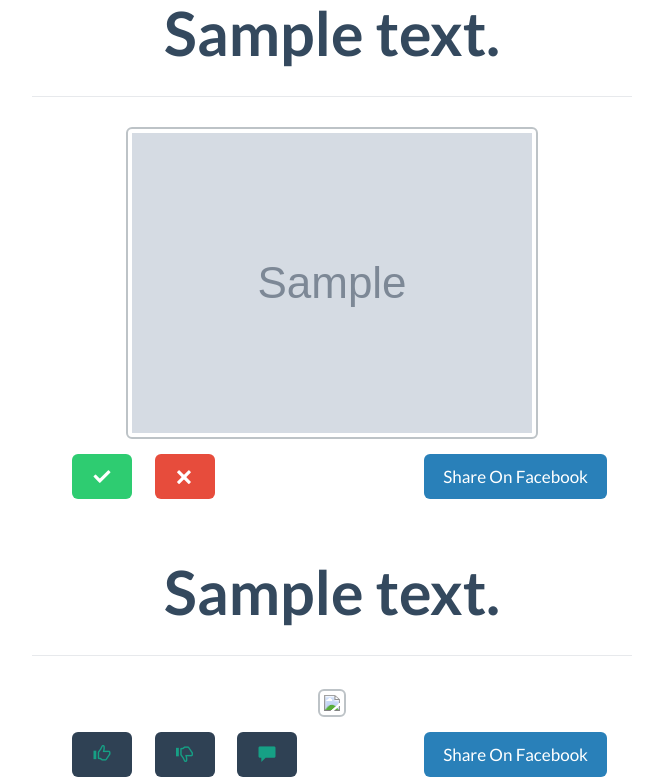
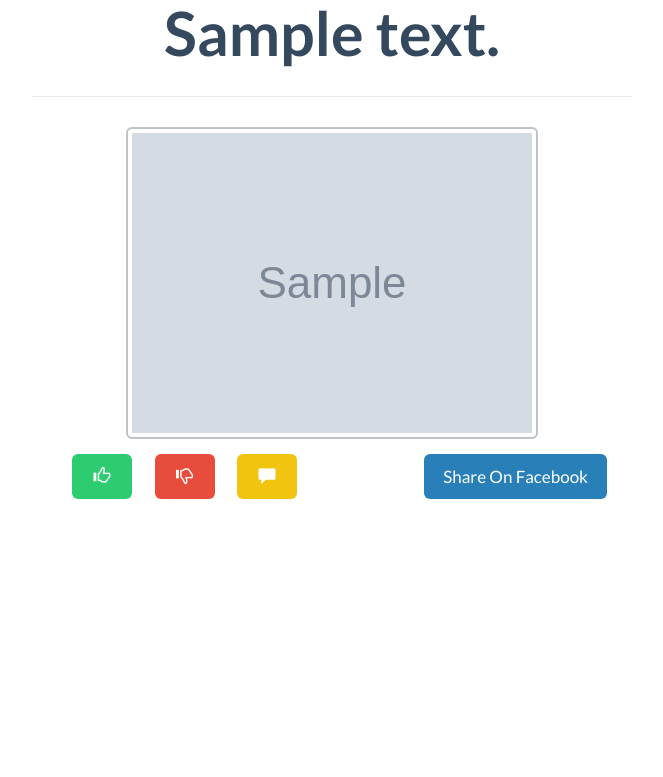
Before and after one commit to sonclark/MemeNUS, a Python web app: template templates/home.html in a window 1280 px wide. Shown: the part 100-877 px from the top of the page, without its empty margins (308-971 px from the left). After the commit the page ends 599 px from the top, so only its background shows below. Run offline with Jinja, Linux system fonts and the light colour scheme; the template is opened without the code that fills it: most values are stand-ins (such as "Sample title", 1, 10 or a date in 2020); grey boxes marked "Sample" are stand-in pictures; some libraries are stand-ins or nearby versions.

Commit message:
Updated to use only 1 DB, edited some css.

```diff
--- a/app.yaml
+++ b/app.yaml
@@ -18,6 +18,9 @@
 - url : /bootstrap/js
   static_dir : bootstrap/js
 
+- url : /bootstrap/css
+  static_dir : bootstrap/css
+
 - url: /.*
   script: memeatnus.app
 
--- a/index.yaml
+++ b/index.yaml
@@ -14,9 +14,3 @@
   properties:
   - name: date
     direction: desc
-
-- kind: Images2
-  ancestor: yes
-  properties:
-  - name: date
-    direction: desc
--- a/templates/home.html
+++ b/templates/home.html
@@ -176,52 +176,54 @@
             <!-- Time might use moment.js we shall see
             <div>{{ item.date.strftime('%Y-%m-%d')  }}</div>-->
             <div class="row" style="width:550px;padding-top:15px;">
-                <div class="col-xs-3" style="width:15%;"><button style="width:60px;" class="btn btn-block btn-lg btn-success" ><span class="fui-check"></span></button></div>
-                <div class="col-xs-3" style="width:15%;"><button style="width:60px;" class="btn btn-block btn-lg btn-danger" ><span class="fui-cross"></span></button></div>
+                <div class="col-xs-3" style="width:15%;"><button style="width:60px;" class="btn btn-block btn-lg btn-success" ><span class="glyphicon glyphicon-thumbs-up"></span></button></div>
+                <div class="col-xs-3" style="width:15%;"><button style="width:60px;" class="btn btn-block btn-lg btn-danger" ><span class="glyphicon  glyphicon-thumbs-down"></span></button></div>
+                <div class="col-xs-3" style="width:15%;"><button style="width:60px;" class="btn btn-block btn-lg btn-warning" ><span class="glyphicon  glyphicon-comment"></span></button></div>
+
                 <div style="float:right;"><a href="JavaScript:newPopup('https://www.facebook.com/sharer/sharer.php?u={{ item.image_link }}');" class="btn btn-block btn-lg btn-info" style="background-color: #2980B9;">Share On Facebook</a></div>
             </div>
 
 		</div>
     {% endfor %}
 
-{% for item in items2 %}
-		<div class="posts" style="width:600px;">
-			<div class="page-header">
-				<h1>{{ item.description }}</h1>
-			</div>
-			<img class="img-thumbnail"  style="max-width: 100%; width: auto\9; height: auto;" src="{{ item.servingUrl }}" >
-
-            <!-- Time might use moment.js we shall see
-            <div>{{ item.date.strftime('%Y-%m-%d')  }}</div>-->
-            <div class = "row" style="width:550px;padding-top:15px;">
-
-                <div class="col-xs-3" style="width:15%;"><a><button  class="btn btn-block btn-lg " style="width:60px; background-color:#2f4154;" ><span class="glyphicon glyphicon-thumbs-up"></span></button></a>
-                </div>
-                <div class="col-xs-3" style="width:15%;"><a><button  class="btn btn-block btn-lg " style="width:60px; background-color:#2f4154"><span class="glyphicon  glyphicon-thumbs-down "></span></button></a>
-                </div>
-                <div class="col-xs-3" style="width:15%;"><a><button  class="btn btn-block btn-lg " style="width:60px; background-color:#2f4154"><span class="glyphicon glyphicon-comment"></span></button></a>
-                </div>
-
-
-                <div style="float:right;"><a href="JavaScript:newPopup('https://www.facebook.com/sharer/sharer.php?u={{ item.servingUrl }}');" class="btn btn-block btn-lg btn-info" style="background-color: #2980B9;">Share On Facebook</a>
-                </div>
-            </div>
-
-
-           <!-- <div class="row" style="width:550px;padding-top:15px;">
-                <ul>
-                    <li>    <div class="col-xs-3" style="width:15%;"><button style="width:60px;" class="btn btn-block btn-lg btn-success" ><span class="fui-check"></span></button></div>
-                    </li>
-                    <li><div class="col-xs-3" style="width:15%;"><button style="width:60px;" class="btn btn-block btn-lg btn-danger" ><span class="fui-cross"></span></button></div>
-                    </li>
-                    <li><div class="col-xs-3" style="width:15%;"><button style="width:60px;" class="btn btn-block btn-lg btn-danger" ><span class="glyphicon-comment"></span></button></div>
-                    </li>
-                </ul>
-                <div style="float:right;"><a href="JavaScript:newPopup('https://www.facebook.com/sharer/sharer.php?u={{ item.servingUrl }}');" class="btn btn-block btn-lg btn-info" style="background-color: #2980B9;">Share On Facebook</a></div>
-            </div>-->
-
-		</div>
-    {% endfor %}
+{#{% for item in items2 %}#}
+{#		<div class="posts" style="width:600px;">#}
+{#			<div class="page-header">#}
+{#				<h1>{{ item.description }}</h1>#}
+{#			</div>#}
+{#			<img class="img-thumbnail"  style="max-width: 100%; width: auto\9; height: auto;" src="{{ item.servingUrl }}" >#}
+{##}
+{#            <!-- Time might use moment.js we shall see#}
+{#            <div>{{ item.date.strftime('%Y-%m-%d')  }}</div>-->#}
+{#            <div class = "row" style="width:550px;padding-top:15px;">#}
+{##}
+{#                <div class="col-xs-3" style="width:15%;"><a><button  class="btn btn-block btn-lg " style="width:60px; background-color:#2f4154;" ><span class="glyphicon glyphicon-thumbs-up"></span></button></a>#}
+{#                </div>#}
+{#                <div class="col-xs-3" style="width:15%;"><a><button  class="btn btn-block btn-lg " style="width:60px; background-color:#2f4154"><span class="glyphicon  glyphicon-thumbs-down "></span></button></a>#}
+{#                </div>#}
+{#                <div class="col-xs-3" style="width:15%;"><a><button  class="btn btn-block btn-lg " style="width:60px; background-color:#2f4154"><span class="glyphicon glyphicon-comment"></span></button></a>#}
+{#                </div>#}
+{##}
+{##}
+{#                <div style="float:right;"><a href="JavaScript:newPopup('https://www.facebook.com/sharer/sharer.php?u={{ item.servingUrl }}');" class="btn btn-block btn-lg btn-info" style="background-color: #2980B9;">Share On Facebook</a>#}
+{#                </div>#}
+{#            </div>#}
+{##}
+{##}
+{#           <!-- <div class="row" style="width:550px;padding-top:15px;">#}
+{#                <ul>#}
+{#                    <li>    <div class="col-xs-3" style="width:15%;"><button style="width:60px;" class="btn btn-block btn-lg btn-success" ><span class="fui-check"></span></button></div>#}
+{#                    </li>#}
+{#                    <li><div class="col-xs-3" style="width:15%;"><button style="width:60px;" class="btn btn-block btn-lg btn-danger" ><span class="fui-cross"></span></button></div>#}
+{#                    </li>#}
+{#                    <li><div class="col-xs-3" style="width:15%;"><button style="width:60px;" class="btn btn-block btn-lg btn-danger" ><span class="glyphicon-comment"></span></button></div>#}
+{#                    </li>#}
+{#                </ul>#}
+{#                <div style="float:right;"><a href="JavaScript:newPopup('https://www.facebook.com/sharer/sharer.php?u={{ item.servingUrl }}');" class="btn btn-block btn-lg btn-info" style="background-color: #2980B9;">Share On Facebook</a></div>#}
+{#            </div>-->#}
+{##}
+{#		</div>#}
+{#    {% endfor %}#}
 
 
 
--- a/templates/profile.html
+++ b/templates/profile.html
@@ -88,8 +88,8 @@
                         <div class="col-xs-12 col-sm-4 text-center">
                                 <img src="http://api.randomuser.me/portraits/men/49.jpg" alt="" class="center-block img-circle img-responsive">
 								<div class="col-xs-12 col-sm-4">
-                             {% set total = items + items2 %}
-                            <h2><strong>{{ total }}</strong></h2>
+
+                            <h2><strong>{{ items }}</strong></h2>
                             <p><a href="/upload" ><small>Posts</small></a></p>
 							</div><!--/col-->
                         </div><!--/col-->
```
Also changed, not shown: memeatnus.py (+5 -30 lines), templates/upload.html (+55 -49 lines).
